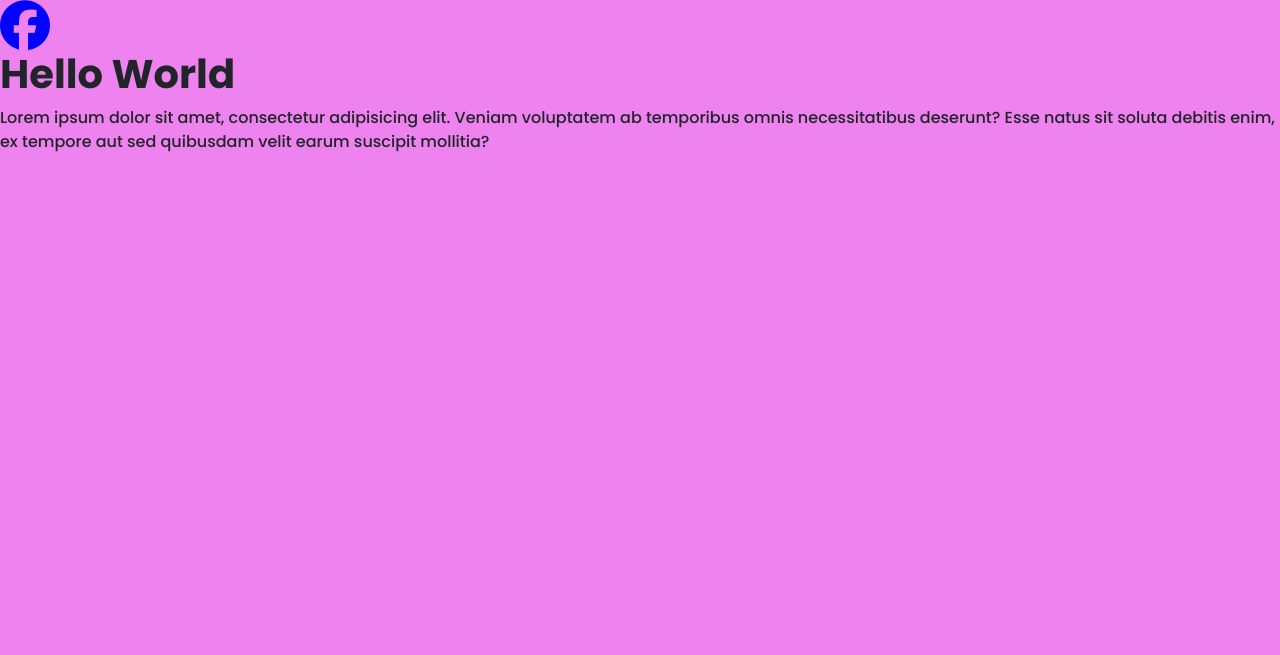
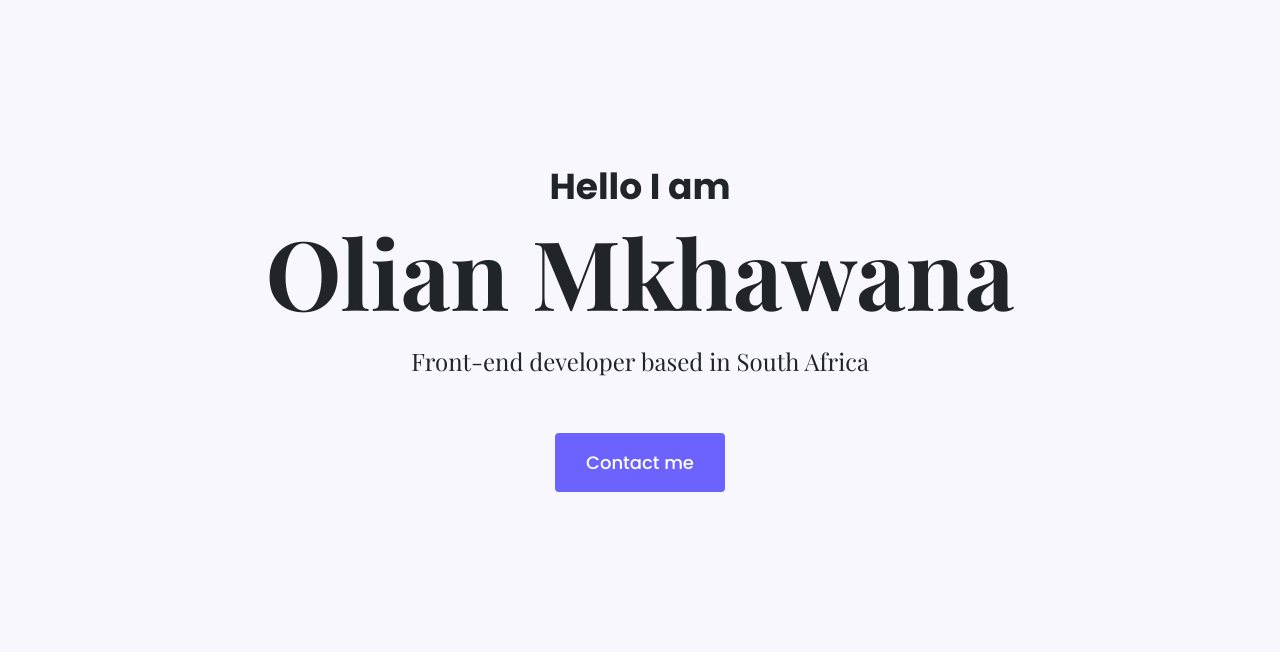
Before and after one commit to Olian741/My-Portfolio, a plain HTML site: page index.html in a window 1280 px wide. Drawn offline with nearby package versions, Linux system fonts and the light colour scheme; a web font is replaced by a local one.

Commit message:
Created and styled my homepage

```diff
--- a/index.html
+++ b/index.html
@@ -3,6 +3,8 @@
 <head>
     <meta charset="UTF-8">
     <meta name="viewport" content="width=device-width, initial-scale=1.0">
+     <title>Document</title>
+
      <link href="https://cdn.jsdelivr.net/npm/bootstrap@5.3.3/dist/css/bootstrap.min.css" rel="stylesheet"
      integrity="sha384-QWTKZyjpPEjISv5WaRU9OFeRpok6YctnYmDr5pNlyT2bRjXh0JMhjY6hW+ALEwIH"
      crossorigin="anonymous">
@@ -17,21 +19,20 @@
 <link href="https://fonts.googleapis.com/css2?family=Playfair+Display:ital,wght@0,400..900;1,400..900&family=Poppins:wght@500;700&display=swap"
  rel="stylesheet">
 
- <link rel="stylesheet" href="https://cdnjs.cloudflare.com/ajax/libs/font-awesome/6.5.2/css/all.min.css"
-integrity="sha512-SnH5WK+bZxgPHs44uWIX+LLJAJ9/2PkPKZ5QiAj6Ta86w+fsb2TkcmfRyVX3pBnMFcV7oQPJkl9QevSCWr3W6A=="
-crossorigin="anonymous" referrerpolicy="no-referrer" />
+ <script src="https://kit.fontawesome.com/f157dd81d0.js" crossorigin="anonymous"></script>
 
      <link rel="stylesheet" href="src/style.css">
-    <title>Document</title>
+
 </head>
 <body>
 
-  <i class="fa-brands fa-facebook icon"></i>
-  <h1>Hello World</h1>
-  <p>
-    Lorem ipsum dolor sit amet, consectetur adipisicing elit.
-   Veniam voluptatem ab temporibus omnis necessitatibus deserunt?
-    Esse natus sit soluta debitis enim, ex tempore aut sed quibusdam velit earum suscipit mollitia?
-  </p>
+  <div class="hero">
+  <p>Hello I am</p>
+<h1>Olian Mkhawana</h1>
+<h2 class="mb-5">Front-end developer based in South Africa</h2>
+<div>
+<a href="#" class="btn btn-branding">Contact me</a>
+</div>
+  </div>
 </body>
 </html>
--- a/src/style.css
+++ b/src/style.css
@@ -1,20 +1,52 @@
+:root{
+  --branding-color: #6c63ff;
+  --heading-font-family:"Playfair Display", serif;
+  --default-font-family:"Poppins", sans-serif;
+  --secondary-color: #f9f7fe;
+}
 body{
-    background: violet;
+  font-family: var(--default-font-family);
 }
 
+h1,
+h2,
+h3,
+h4,
+h5,
+h6{
+  font-family: var(--heading-font-family);
+  font-weight: bold;
 
- h1{
-    font-family: "Poppins", sans-serif;
-  font-weight: 700;
-  font-style: normal;
+}
+h1{
+  font-size: 96px;
 
+}
+ p{
+  font-weight: normal;
  }
- p{
-  font-family: "Poppins", sans-serif;
-  font-weight: 500;
-  font-style: normal;
+ .hero{
+  background-color: var(--secondary-color);
+  text-align: center;
+  padding: 160px 20px;
  }
- .icon{
-  color: blue;
-  font-size: 50px;
+ .hero p{
+  font-size: 36px;
+  font-weight: bold;
+  margin: 0;
+  color: 272142;
  }
+ .hero h2{
+  font-family: var(--heading-font-family);
+  line-height: 2;
+  font-weight: normal;
+  font-size: 24px;
+ }
+ .btn-branding{
+  background: var(--branding-color);
+  border-radius: 4px;
+  color: #fff;
+  font-size: 18px;
+  line-height: 27px;
+  padding: 15px 30px;
+ }
```
